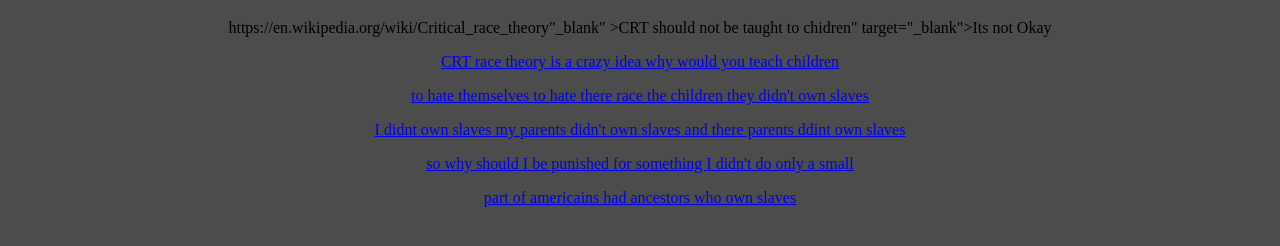
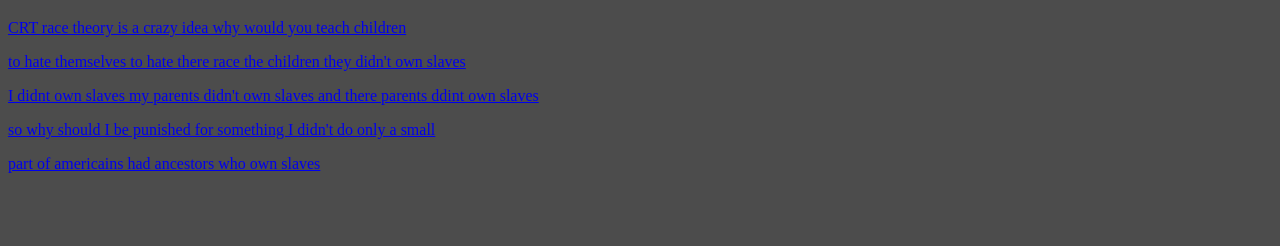
Before and after one commit to shrke/asfdasfdsfhdgyhfgdcv, a plain HTML site: page index.html in a window 1280 px wide. Shown: the part 106-352 px from the top of the page. Drawn offline with Linux system fonts and the light colour scheme.

Commit message:
Update index.html

```diff
--- a/index.html
+++ b/index.html
@@ -9,7 +9,7 @@
           <center>
          <H1>Wed,Dec,19</H1>
               </center>
-              <center>https://en.wikipedia.org/wiki/Critical_race_theory"_blank" >CRT should not be taught to chidren" target="_blank">Its not Okay</a>
+
                <a href="https://en.wikipedia.org/wiki/Critical_race_theory">
           <p>CRT race theory is a crazy idea why would you teach children </p>
               <p>to hate themselves to hate there race the children they didn't own slaves
```
